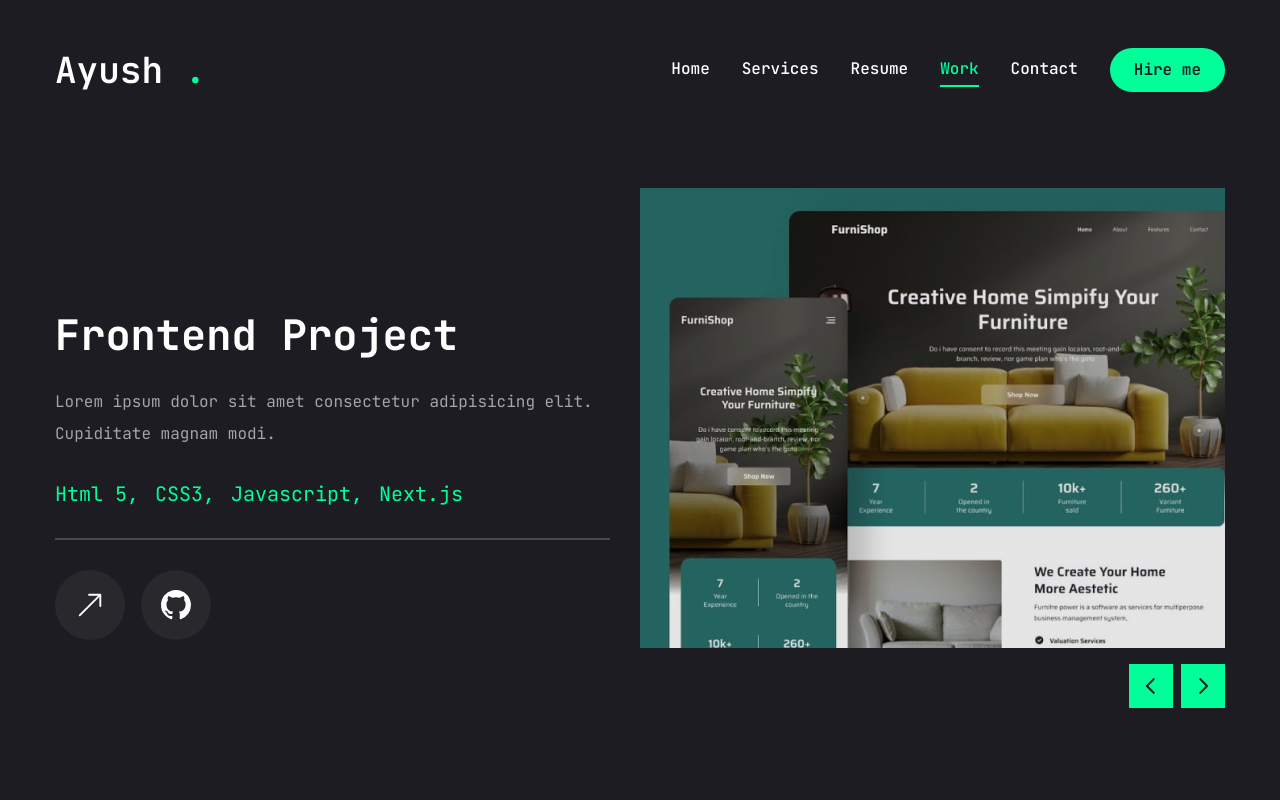
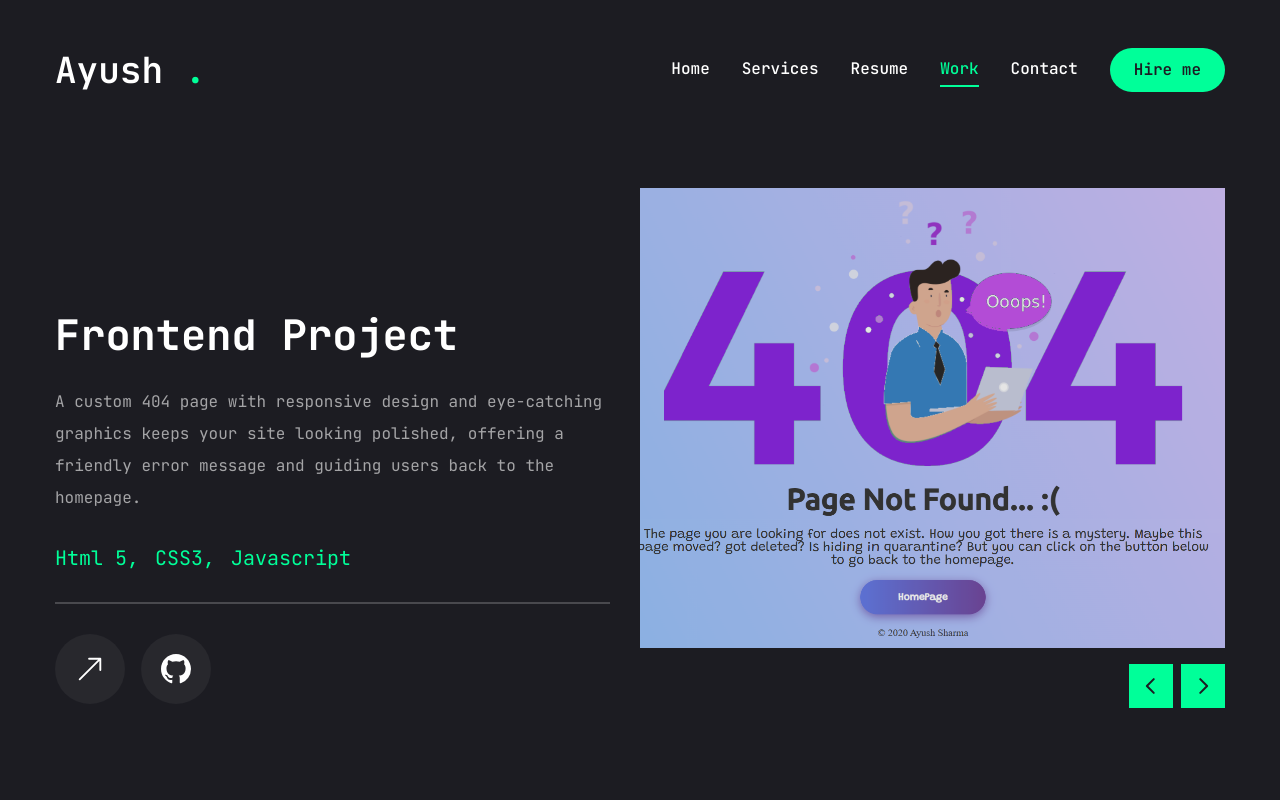
Before and after one commit to ayush1452/ayush_portfolio, a Next.js app: page /workPage in a window 1280 px wide. Built offline with nearby package versions, Linux system fonts and the light colour scheme.

Commit message:
added my new projects in the work section

```diff
--- a/app/workPage/page.jsx
+++ b/app/workPage/page.jsx
@@ -25,31 +25,20 @@ const projects = [
       category: "frontend",
       title: "project 1",
       description:
-        "Lorem ipsum dolor sit amet consectetur adipisicing elit. Cupiditate magnam modi.",
-      stack: [{ name: "Html 5" }, { name: "CSS3" }, { name: "Javascript" }, { name: "Next.js" }],
-      image: "/assets/work/thumb1.png",
+        "A custom 404 page with responsive design and eye-catching graphics keeps your site looking polished, offering a friendly error message and guiding users back to the homepage.",
+      stack: [{ name: "Html 5" }, { name: "CSS3" }, { name: "Javascript" }],
+      image: "/assets/work/thumb.png",
       live: "",
-      github: "",
+      github: "https://github.com/ayush1452/error_page_404",
     },
     {
       num: "02",
-      category: "fullstack",
+      category: "frontend",
       title: "project 2",
       description:
-        "Lorem ipsum dolor sit amet consectetur adipisicing elit. Cupiditate magnam modi.",
-      stack: [{ name: "Next.js" }, { name: "Tailwind.css" }],
-      image: "/assets/work/thumb2.png",
-      live: "",
-      github: "",
-    },
-    {
-      num: "03",
-      category: "frontend project",
-      title: "project 3",
-      description:
-        "Lorem ipsum dolor sit amet consectetur adipisicing elit. Cupiditate magnam modi.",
-      stack: [{ name: "Next.js" }, { name: "Tailwind.css" }, {name: "JavaScript.js"}, {name: "HTML"} ],
-      image: "/assets/work/thumb3.png",
+        "A custom 404 page with responsive design, eye-catching graphics, and hover effects keeps your site polished while guiding users back to the homepage.",
+      stack: [{ name: "Html 5" }, { name: "CSS3" }, { name: "Javascript" }],
+      image: "/assets/work/thumb.png",
       live: "",
       github: "",
     },
--- a/package.json
+++ b/package.json
@@ -15,6 +15,7 @@
     "@radix-ui/react-slot": "^1.1.0",
     "@radix-ui/react-tabs": "^1.1.0",
     "@radix-ui/react-tooltip": "^1.1.2",
+    "@sendgrid/mail": "^8.1.3",
     "class-variance-authority": "^0.7.0",
     "clsx": "^2.1.1",
     "framer-motion": "^11.3.24",
```
Also changed, not shown: public/assets/work/thumb.png (added), 1 other file (tests, documents, lock files or other folders).
